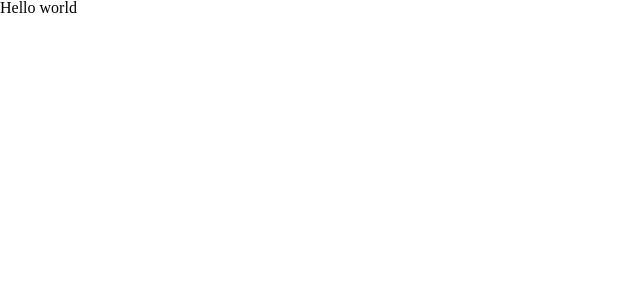
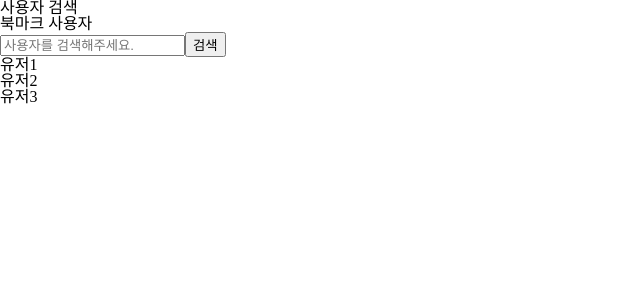
Before and after one commit to Sunjae95/aptner-assignment, a Next.js app: page / in a window 1280 px wide. Shown: the top 300 px of the page, without its empty margins (0-640 px from the left). Built offline with nearby package versions, Linux system fonts and the light colour scheme.

Commit message:
✨ 메인페이지 구조 설계

```diff
--- a/app/page.tsx
+++ b/app/page.tsx
@@ -1,3 +1,23 @@
+import Link from 'next/link';
+
 export default function Home() {
-  return <div>Hello world</div>;
+  return (
+    <main>
+      <ul>
+        <li>
+          <Link href={'/'}>사용자 검색</Link>
+        </li>
+        <li>
+          <Link href={'?tab=bookmark'}>북마크 사용자</Link>
+        </li>
+      </ul>
+      <input placeholder="사용자를 검색해주세요." />
+      <button>검색</button>
+      <ol>
+        <li>유저1</li>
+        <li>유저2</li>
+        <li>유저3</li>
+      </ol>
+    </main>
+  );
 }
```
